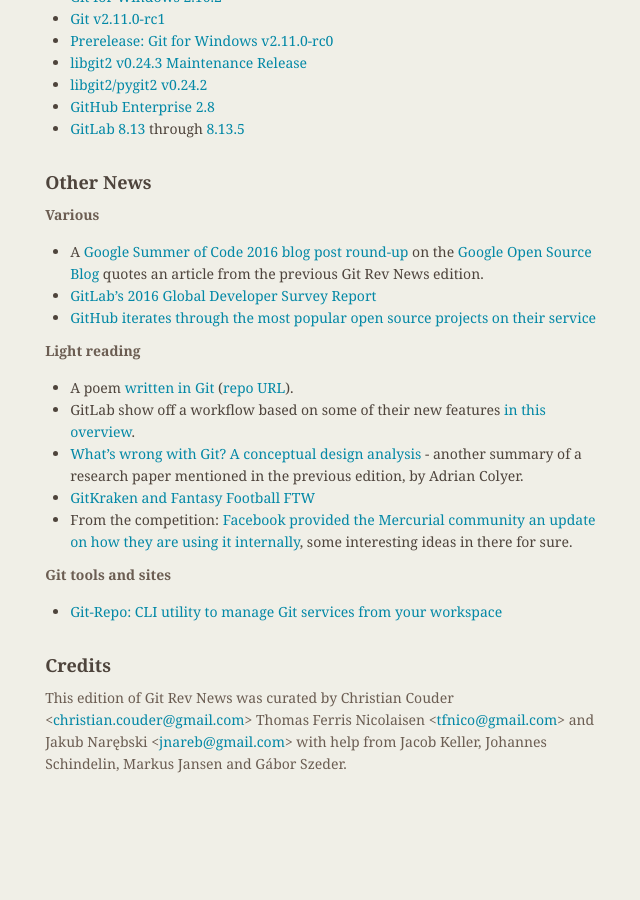
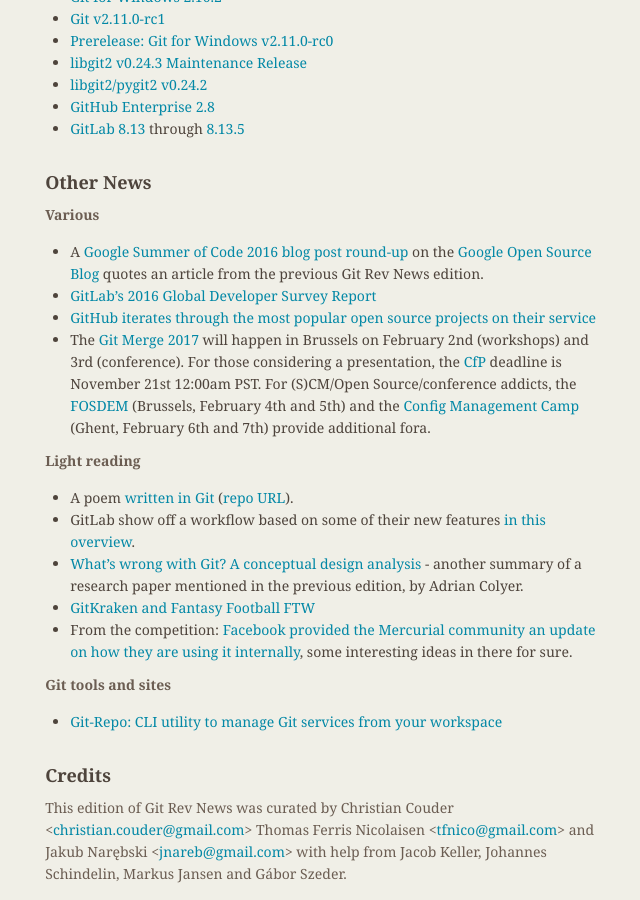
Before and after one commit to git/git.github.io, a Jekyll site: the page built from rev_news/drafts/edition-21.md, in a window 1280 px wide and 900 px high, scrolled down 5185 px. Shown: the whole window, without its empty margins (484-1124 px from the left). Built offline with Jekyll 4.4.1, drawn with Linux system fonts in a browser that asks for light colours; before the commit the page ends 5975 px from its top, so only the background shows below that.

Commit message:
Added Git Merge 2017 announcement draft.

```diff
--- a/rev_news/drafts/edition-21.md
+++ b/rev_news/drafts/edition-21.md
@@ -316,6 +316,7 @@
 on the [Google Open Source Blog](https://opensource.googleblog.com/) quotes an article from the previous Git Rev News edition.
 * [GitLab's 2016 Global Developer Survey Report](https://page.gitlab.com/2016-Developer-Survey_2016-Developer-Survey.html)
 * [GitHub iterates through the most popular open source projects on their service](https://github.com/blog/2268-top-open-source-launches-on-github)
+* The [Git Merge 2017](http://git-merge.com/) will happen in Brussels on February 2nd (workshops) and 3rd (conference). For those considering a presentation, the [CfP](https://cfp.githubapp.com/events/git-merge-2017) deadline is November 21st 12:00am PST. For (S)CM/Open Source/conference addicts, the [FOSDEM](https://fosdem.org/2017/) (Brussels, February 4th and 5th) and the [Config Management Camp](http://cfgmgmtcamp.eu/gent-2017/) (Ghent, February 6th and 7th) provide additional fora.
 
 __Light reading__
 
```
